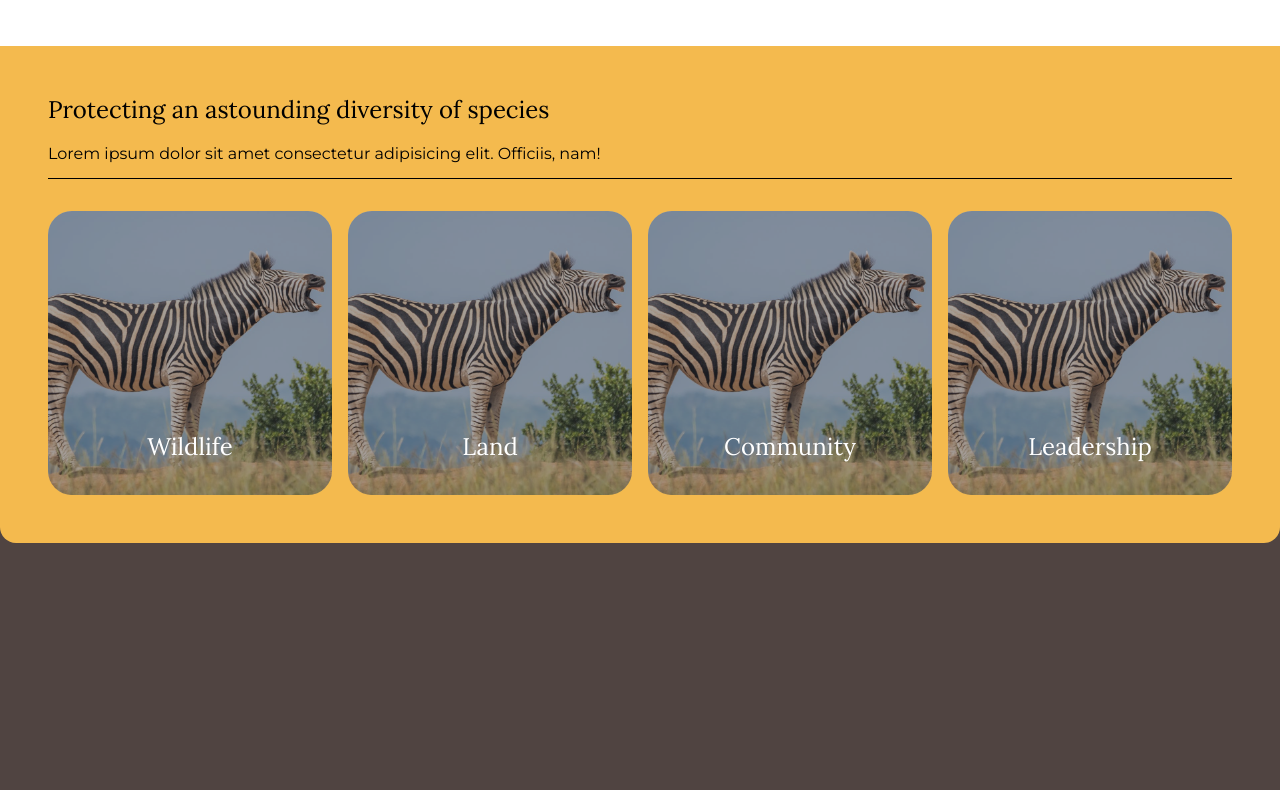
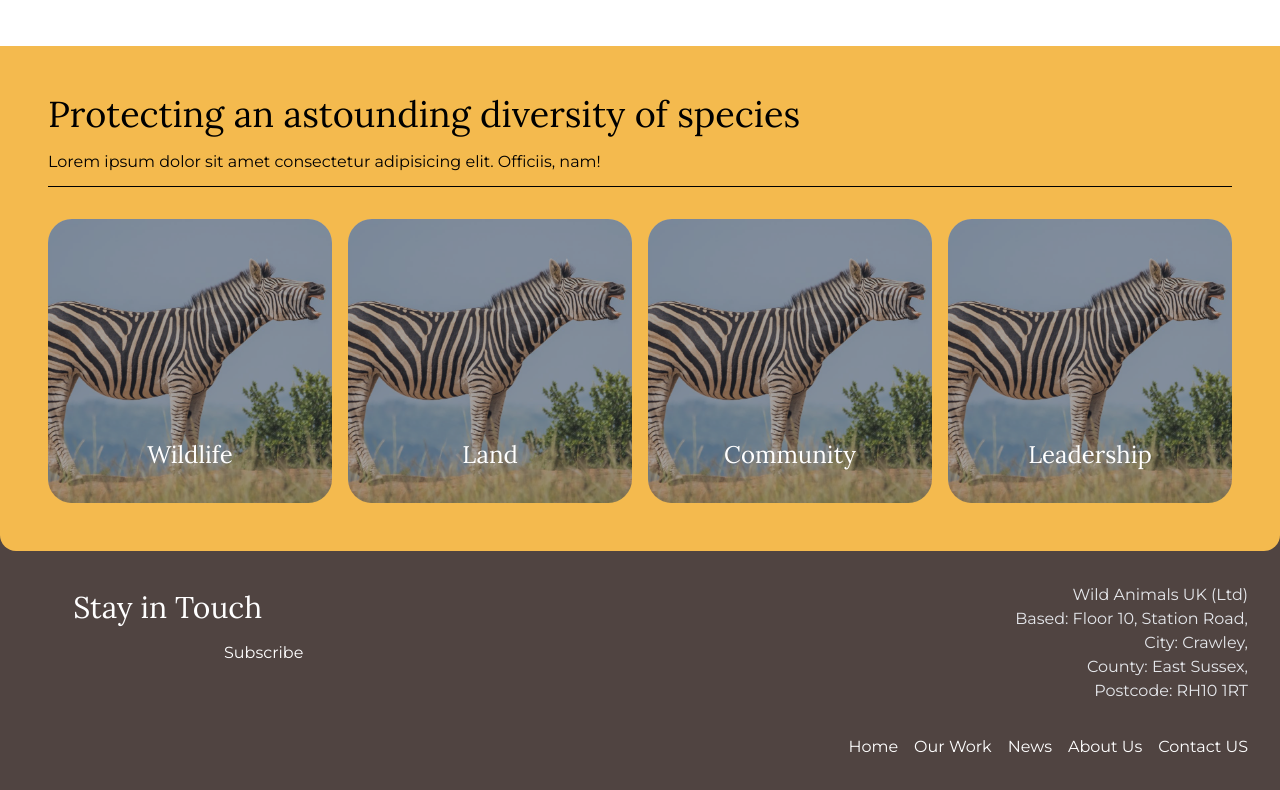
Before and after one commit to kharljhon14/beyond-earth, a React (Vite) app: page / in a window 1280 px wide. Shown: the part 3293-4083 px from the top of the page. Before the commit the page ends 3836 px from the top, so only its background shows below. Built offline with nearby package versions, Linux system fonts and the light colour scheme.

Commit message:
[Feat] footer layout ;

```diff
--- a/src/features/footer.tsx
+++ b/src/features/footer.tsx
@@ -0,0 +1,31 @@
+export default function Footer() {
+  return (
+    <footer className="text-white p-8">
+      <div className="mb-8 flex flex-col lg:flex-row justify-between">
+        <div className="flex flex-col justify-center items-center mb-8">
+          <h4 className="font-[lora] text-2xl lg:text-3xl mb-4">Stay in Touch</h4>
+          <form>
+            <input type="text" />
+            <button>Subscribe</button>
+          </form>
+        </div>
+
+        <div className="text-center text-gray-200 lg:text-right">
+          <p>Wild Animals UK (Ltd)</p>
+          <p>Based: Floor 10, Station Road,</p>
+          <p>City: Crawley,</p>
+          <p>County: East Sussex,</p>
+          <p>Postcode: RH10 1RT</p>
+        </div>
+      </div>
+
+      <nav className="flex gap-4 items-center justify-center lg:justify-end">
+        <a href="#">Home</a>
+        <a href="#">Our Work</a>
+        <a href="#">News</a>
+        <a href="#">About Us</a>
+        <a href="#">Contact US</a>
+      </nav>
+    </footer>
+  );
+}
--- a/src/features/news.tsx
+++ b/src/features/news.tsx
@@ -102,7 +102,7 @@ export default function News() {
 
       <div className="bg-[#f4ba4e] p-6 lg:p-12 pb-14">
         <div className="border-b pb-3 mb-8">
-          <h2 className="text-2xl mb-4 font-[lora]">
+          <h2 className="text-2xl lg:text-4xl mb-4 font-[lora]">
             Protecting an astounding diversity of species
           </h2>
           <p className="text-md">
--- a/src/layouts/main-layout.tsx
+++ b/src/layouts/main-layout.tsx
@@ -1,11 +1,13 @@
 import { PropsWithChildren } from 'react';
 import Header from '../features/header';
+import Footer from '../features/footer';
 
 export default function MainLayout({ children }: PropsWithChildren) {
   return (
     <main className="container w-full mx-auto min-h-screen">
       <Header />
       {children}
+      <Footer />
     </main>
   );
 }
```
